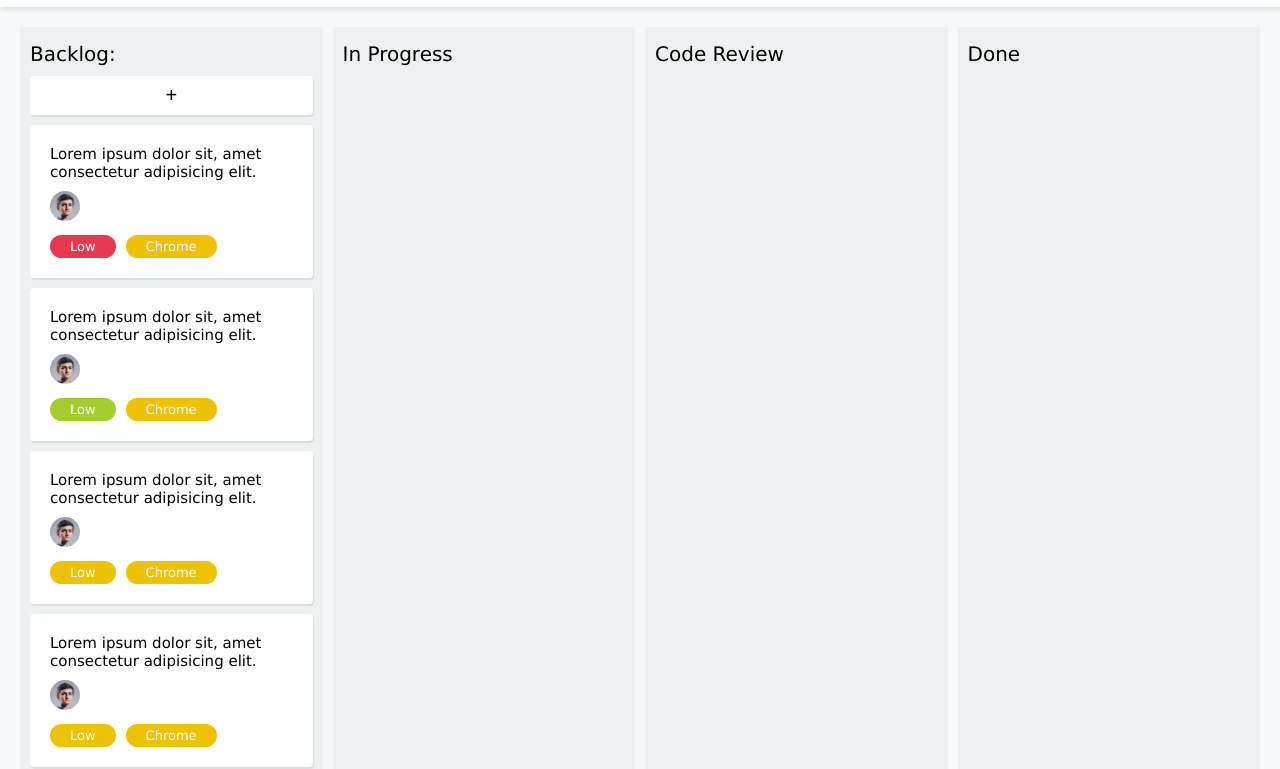
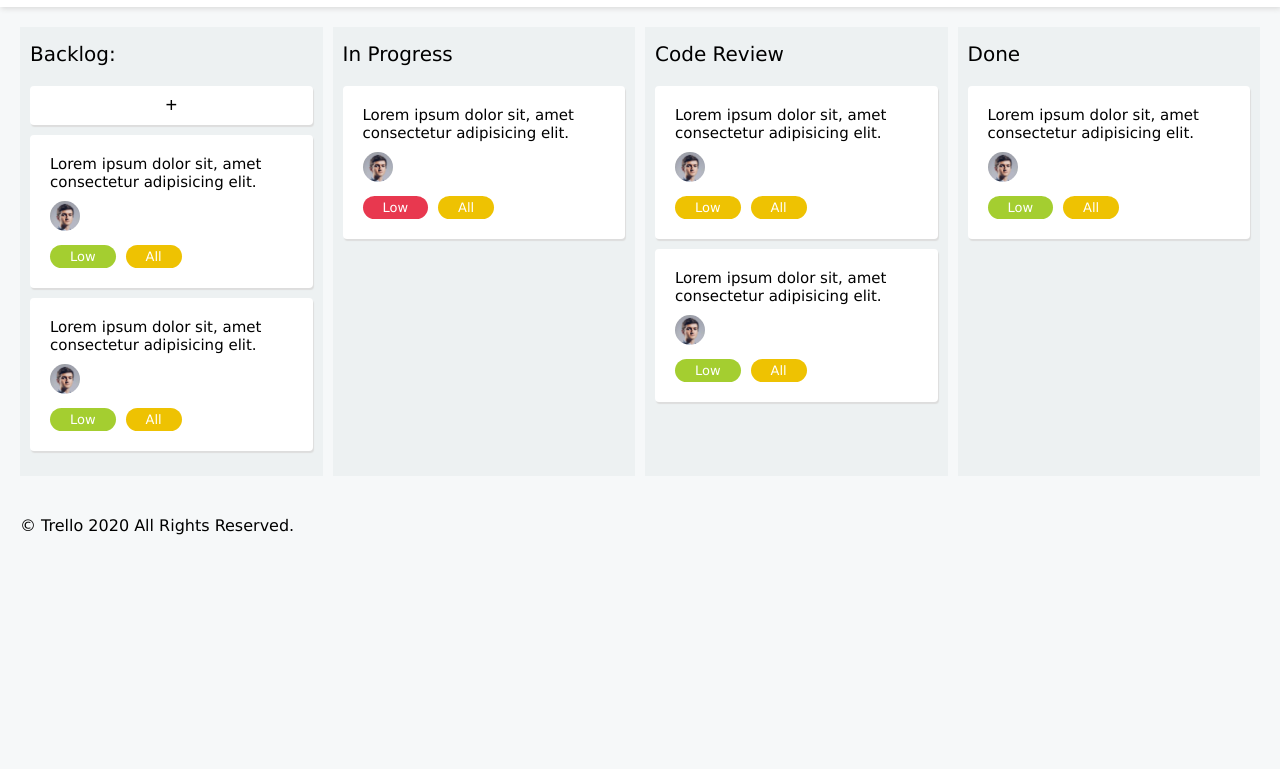
Before and after one commit to kamanikandan/trello-clone, a plain HTML site: page index.html in a window 1280 px wide. Shown: the part 57-826 px from the top of the page. After the commit the page ends 800 px from the top, so only its background shows below. Drawn offline with Linux system fonts and the light colour scheme.

Commit message:
Trello render task cards completed

```diff
--- a/css/app.css
+++ b/css/app.css
@@ -58,13 +58,14 @@ body {
 .grid-col h2 {
   font-size: 20px;
   font-weight: normal;
+  margin-bottom: 20px;
 }
 
 .grid-col .btn-add {
   display: block;
   width: 100%;
   padding: 8px 0;
-  margin: 10px 0;
+  margin: 0 10px 10px 0;
   border: none;
   outline: none;
   border-radius: 4px;
@@ -116,3 +117,8 @@ body {
 .card-tags .tag.high-priority {
   background: #e8384f;
 }
+
+footer h3 {
+  font-size: 16px;
+  font-weight: normal;
+}
--- a/data/db.json
+++ b/data/db.json
@@ -3,6 +3,42 @@
     "id": 1,
     "title": "Lorem ipsum dolor sit, amet consectetur adipisicing elit.",
     "status": "backlog",
+    "assignedTo": {
+      "userId": "user_1",
+      "username": "Adam Hornibrook",
+      "img": "img/1.jpg"
+    },
+    "priority": "low",
+    "browsers": "All"
+  },
+  {
+    "id": 1,
+    "title": "Lorem ipsum dolor sit, amet consectetur adipisicing elit.",
+    "status": "progress",
+    "assignedTo": {
+      "userId": "user_1",
+      "username": "Adam Hornibrook",
+      "img": "img/1.jpg"
+    },
+    "priority": "high",
+    "browsers": "All"
+  },
+  {
+    "id": 1,
+    "title": "Lorem ipsum dolor sit, amet consectetur adipisicing elit.",
+    "status": "review",
+    "assignedTo": {
+      "userId": "user_1",
+      "username": "Adam Hornibrook",
+      "img": "img/1.jpg"
+    },
+    "priority": "medium",
+    "browsers": "All"
+  },
+  {
+    "id": 1,
+    "title": "Lorem ipsum dolor sit, amet consectetur adipisicing elit.",
+    "status": "done",
     "assignedTo": {
       "userId": "user_1",
       "username": "Adam Hornibrook",
@@ -26,43 +62,7 @@
   {
     "id": 1,
     "title": "Lorem ipsum dolor sit, amet consectetur adipisicing elit.",
-    "status": "backlog",
-    "assignedTo": {
-      "userId": "user_1",
-      "username": "Adam Hornibrook",
-      "img": "img/1.jpg"
-    },
-    "priority": "low",
-    "browsers": "All"
-  },
-  {
-    "id": 1,
-    "title": "Lorem ipsum dolor sit, amet consectetur adipisicing elit.",
-    "status": "backlog",
-    "assignedTo": {
-      "userId": "user_1",
-      "username": "Adam Hornibrook",
-      "img": "img/1.jpg"
-    },
-    "priority": "low",
-    "browsers": "All"
-  },
-  {
-    "id": 1,
-    "title": "Lorem ipsum dolor sit, amet consectetur adipisicing elit.",
-    "status": "backlog",
-    "assignedTo": {
-      "userId": "user_1",
-      "username": "Adam Hornibrook",
-      "img": "img/1.jpg"
-    },
-    "priority": "low",
-    "browsers": "All"
-  },
-  {
-    "id": 1,
-    "title": "Lorem ipsum dolor sit, amet consectetur adipisicing elit.",
-    "status": "backlog",
+    "status": "review",
     "assignedTo": {
       "userId": "user_1",
       "username": "Adam Hornibrook",
--- a/index.html
+++ b/index.html
@@ -23,7 +23,7 @@
         <div class="grid-col">
           <h2>Backlog:</h2>
           <button class="btn btn-add">+</button>
-          <div class="card-container">
+          <div id="backlog" class="card-container">
             <div class="card">
               <h3 class="card-title">
                 Lorem ipsum dolor sit, amet consectetur adipisicing elit.
@@ -78,12 +78,15 @@
         </div>
         <div class="grid-col">
           <h2>In Progress</h2>
+          <div id="progress"></div>
         </div>
         <div class="grid-col">
           <h2>Code Review</h2>
+          <div id="review"></div>
         </div>
         <div class="grid-col">
           <h2>Done</h2>
+          <div id="done"></div>
         </div>
       </section>
     </main>
--- a/js/app.js
+++ b/js/app.js
@@ -0,0 +1,67 @@
+const cardContainer = document.querySelector('.card-container');
+
+const getTasks = () => {
+  return JSON.parse(localStorage.getItem('tasks'));
+};
+
+const setTasks = (tasks) => {
+  localStorage.setItem('tasks', JSON.stringify(tasks));
+};
+
+const renderCard = (task) => {
+  return `
+        <div class="card">
+            <h3 class="card-title">
+            ${task.title}
+            </h3>
+            <img src="./img/1.jpg" alt="User image" />
+            <div class="card-tags">
+            <span class="tag ${task.priority}-priority">Low</span>
+            <span class="tag browsers">${task.browsers}</span>
+            </div>
+        </div>
+    `;
+};
+
+const renderTaskCard = (tasks) => {
+  const formattedTasks = {
+    backlog: [],
+    progress: [],
+    review: [],
+    done: [],
+  };
+  tasks.forEach((task) => {
+    switch (task.status) {
+      case 'backlog':
+        formattedTasks.backlog.push(task);
+        break;
+      case 'progress':
+        formattedTasks.progress.push(task);
+        break;
+      case 'review':
+        formattedTasks.review.push(task);
+        break;
+      case 'done':
+        formattedTasks.done.push(task);
+        break;
+      default:
+        break;
+    }
+  });
+  for (const key in formattedTasks) {
+    const renderedTasks = formattedTasks[key]
+      .map((task) => renderCard(task))
+      .join('');
+    const cardContainer = document.querySelector(`#${key}`);
+    cardContainer.innerHTML = renderedTasks;
+  }
+};
+
+(async function () {
+  let tasks = getTasks() || [];
+
+  let response = await fetch('./data/db.json');
+  tasks = await response.json();
+  setTasks(tasks);
+  renderTaskCard(tasks);
+})();
```
